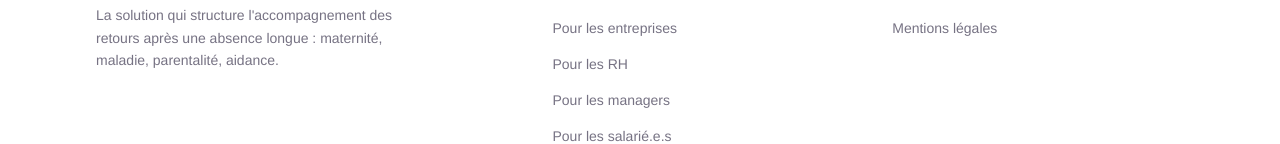
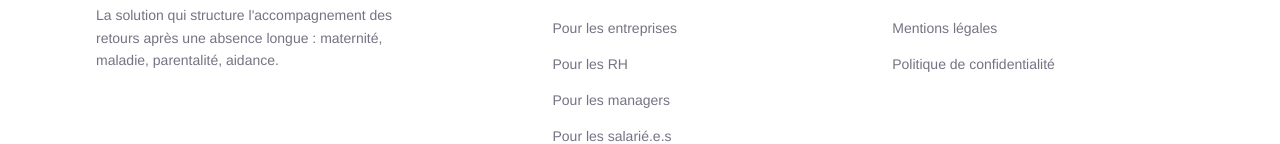
Before and after one commit to chablinleah5-pixel/welcomeback-site, a Next.js app: page / in a window 1280 px wide. Shown: the part 5096-5240 px from the top of the page. Built offline with nearby package versions, Linux system fonts and the light colour scheme.

Commit message:
Update Footer.tsx

```diff
--- a/src/components/Footer.tsx
+++ b/src/components/Footer.tsx
@@ -18,6 +18,7 @@ const FOOTER_LINKS = [
     links: [
       { href: "/contact", label: "Nous contacter" },
       { href: "/mentions-legales", label: "Mentions légales" },
+      { href: "/politique-de-confidentialite", label: "Politique de confidentialité" },
     ],
   },
 ];
```
